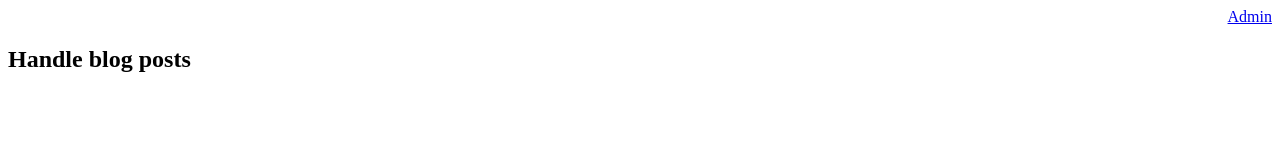
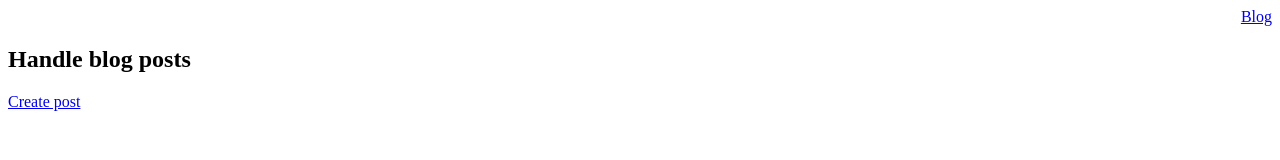
Before and after one commit to restridsman/Blog, a plain HTML site: page admin/index.html in a window 1280 px wide. Drawn offline with Linux system fonts and the light colour scheme.

Commit message:
lille update

```diff
--- a/admin/index.html
+++ b/admin/index.html
@@ -7,11 +7,11 @@
 </head>
 <body>
     <div id="blog-link-container">
-        <a href="../index.html" id="admin-link">Admin</a>
+        <a href="../index.html" id="admin-link">Blog</a>
     </div>
     <h2 id="admin-header">Handle blog posts</h2>
 
-    <a href="create-post.html" id="create-post-link"></a>
+    <a href="create-post.html" id="create-post-link">Create post</a>
 
 
     <script src="js/manage-posts.js"></script>
```
Also changed, not shown: index.html (+0 -1 lines).
